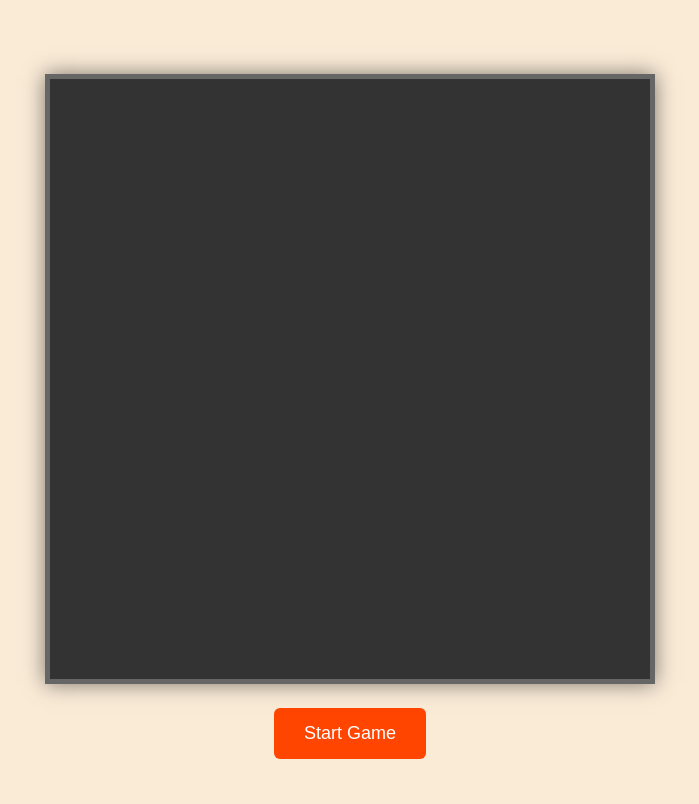
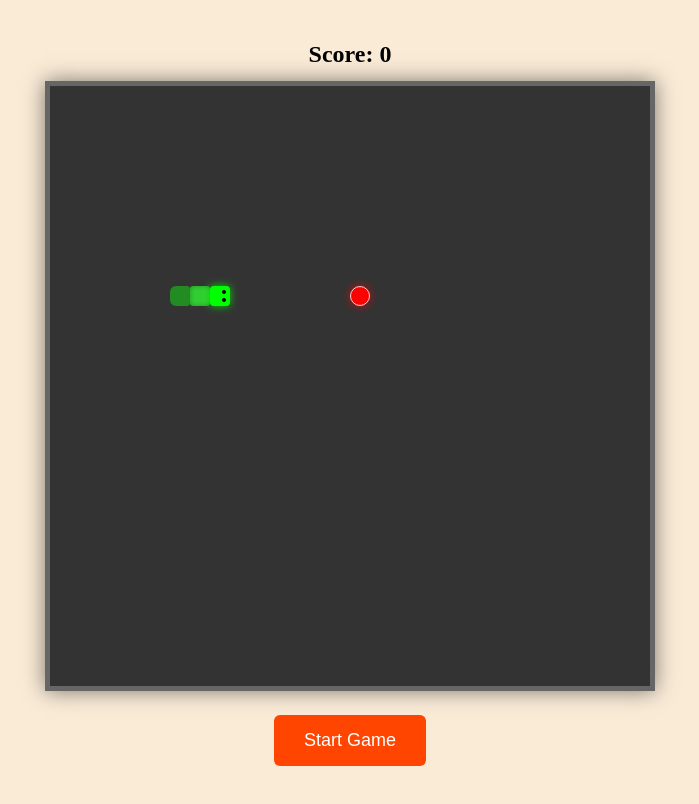
Before and after one commit to Usman302-lab/Snake-Game, a plain HTML site: page index.html in a window 1280 px wide. Shown: the whole page, without its empty margins (290-989 px from the left). Drawn offline with Linux system fonts and the light colour scheme.

Commit message:
added styles

```diff
--- a/index.html
+++ b/index.html
@@ -3,16 +3,18 @@
 <head>
     <meta charset="UTF-8">
     <meta name="viewport" content="width=device-width, initial-scale=1.0">
-    <title>Document</title>
+    <title>Snake Game</title>
     <link rel="stylesheet" href="styles.css">
+    <style>
+        /* Prevent arrow key scrolling globally */
+        html, body {
+            overflow: hidden;
+            touch-action: none;
+        }
+    </style>
 </head>
 <body>
-    <!-- <div id="score-board"></div> -->
-    <div id="game-arena">
-
-    </div>
-
-    <script src="/index.js"></script>
-
+    <div id="game-arena"></div>
+    <script src="index.js"></script>
 </body>
 </html>
--- a/index.js
+++ b/index.js
@@ -3,52 +3,53 @@ document.addEventListener('DOMContentLoaded', function () {
     const gameArena = document.getElementById('game-arena');
     const arenaSize = 600;
     const cellSize = 20;
-    let score = 0; // Score of the game
-    let gameStarted = false; // Game status
-    let food = { x: 300, y: 200 }; // {x: 15*20, y: 10*20} // -> cell coordinate -> pixels// top left pixels for food
-    let snake = [{x: 160, y: 200}, {x: 140, y: 200}, {x: 120, y: 200}]; // [head, body, tail]
+    let score = 0;
+    let gameStarted = false;
+    let food = { x: 300, y: 200 };
+    let snake = [{x: 160, y: 200}, {x: 140, y: 200}, {x: 120, y: 200}];
 
-    let dx = cellSize; // +20
+    let dx = cellSize;
     let dy = 0;
     let intervalId;
     let gameSpeed = 200;
 
     function moveFood() {
         let newX, newY;
-
         do {
-            newX = Math.floor(Math.random() * 30) * cellSize;
-            newY = Math.floor(Math.random() * 30) * cellSize;
+            newX = Math.floor(Math.random() * (arenaSize / cellSize)) * cellSize;
+            newY = Math.floor(Math.random() * (arenaSize / cellSize)) * cellSize;
         } while(snake.some(snakeCell => snakeCell.x === newX && snakeCell.y === newY));
-
         food = { x: newX, y: newY };
     }
+
     function updateSnake() {
         const newHead = { x: snake[0].x + dx, y: snake[0].y + dy };
-        snake.unshift(newHead); // Add new head to the snake
+        snake.unshift(newHead);
 
-        // check collision with food
         if(newHead.x === food.x && newHead.y === food.y) {
             score += 10;
             moveFood();
-
             if(gameSpeed > 50) {
                 clearInterval(intervalId);
                 gameSpeed -= 10;
                 gameLoop();
             }
-
         } else {
-            snake.pop(); // Remove tail
+            snake.pop();
         }
     }
 
     function changeDirection(e) {
-        console.log("key pressed", e);
+        // Prevent default arrow key scrolling
+        if(['ArrowUp', 'ArrowDown', 'ArrowLeft', 'ArrowRight'].includes(e.key)) {
+            e.preventDefault();
+        }
+
         const isGoingDown = dy === cellSize;
         const isGoingUp = dy === -cellSize;
         const isGoingRight = dx === cellSize;
         const isGoingLeft = dx === -cellSize;
+
         if(e.key === 'ArrowUp' && !isGoingDown ) {
             dx = 0;
             dy = -cellSize;
@@ -73,52 +74,89 @@ document.addEventListener('DOMContentLoaded', function () {
     }
 
     function drawFoodAndSnake() {
-        gameArena.innerHTML = ''; // Clear the game arena
-        // wipe out everything and redraw with new positions
+        gameArena.innerHTML = '';
 
-        snake.forEach((snakeCell) => {
-            const snakeElement = drawDiv(snakeCell.x, snakeCell.y, 'snake');
-            gameArena.appendChild(snakeElement);
-        })
+        // Draw snake with different styling for head, body, and tail
+        snake.forEach((snakeCell, index) => {
+            let className;
+            if(index === 0) {
+                className = 'snake-head';
+                // Add eyes to snake head based on direction
+                const headElement = drawDiv(snakeCell.x, snakeCell.y, className);
+
+                // Create eyes based on direction
+                const eyeStyle = 'position:absolute;width:4px;height:4px;background-color:black;border-radius:50%;';
+                const leftEye = document.createElement('div');
+                const rightEye = document.createElement('div');
+
+                if(dx > 0) { // Moving right
+                    leftEye.style.cssText = eyeStyle + 'top:4px;left:12px;';
+                    rightEye.style.cssText = eyeStyle + 'top:12px;left:12px;';
+                } else if(dx < 0) { // Moving left
+                    leftEye.style.cssText = eyeStyle + 'top:4px;left:4px;';
+                    rightEye.style.cssText = eyeStyle + 'top:12px;left:4px;';
+                } else if(dy > 0) { // Moving down
+                    leftEye.style.cssText = eyeStyle + 'top:12px;left:4px;';
+                    rightEye.style.cssText = eyeStyle + 'top:12px;left:12px;';
+                } else if(dy < 0) { // Moving up
+                    leftEye.style.cssText = eyeStyle + 'top:4px;left:4px;';
+                    rightEye.style.cssText = eyeStyle + 'top:4px;left:12px;';
+                }
+
+                headElement.appendChild(leftEye);
+                headElement.appendChild(rightEye);
+                gameArena.appendChild(headElement);
+
+            } else if(index === snake.length - 1) {
+                className = 'snake-tail';
+                gameArena.appendChild(drawDiv(snakeCell.x, snakeCell.y, className));
+            } else {
+                className = 'snake-body';
+                gameArena.appendChild(drawDiv(snakeCell.x, snakeCell.y, className));
+            }
+        });
 
         const foodElement = drawDiv(food.x, food.y, 'food');
         gameArena.appendChild(foodElement);
     }
 
     function isGameOver() {
-        // snake collision checks
+        // Snake collision with itself
         for(let i = 1; i < snake.length; i++) {
             if(snake[0].x === snake[i].x && snake[0].y === snake[i].y) {
                 return true;
             }
         }
 
-        // wall collision checks
-        const hitLeftWall = snake[0].x < 0; // snake[0] -> head
-        const hitRightWall = snake[0].x > arenaSize - cellSize;
+        // Fixed wall collision - check if head is EXACTLY at or outside walls
+        const hitLeftWall = snake[0].x < 0;
+        const hitRightWall = snake[0].x >= arenaSize; // Fixed: >= instead of >
         const hitTopWall = snake[0].y < 0;
-        const hitBottomWall = snake[0].y > arenaSize - cellSize;
+        const hitBottomWall = snake[0].y >= arenaSize; // Fixed: >= instead of >
+
         return hitLeftWall || hitRightWall || hitTopWall || hitBottomWall;
     }
 
     function gameLoop(){
-        intervalId=setInterval(()=>{
+        intervalId = setInterval(() => {
             if(isGameOver()){
                 clearInterval(intervalId);
-                gameStarted=false;
-                alert('Game Over'+'\n'+'Your Score: '+score);
+                gameStarted = false;
+                document.removeEventListener('keydown', changeDirection);
+                alert('Game Over!\nYour Score: ' + score);
+                location.reload(); // Reload to restart
                 return;
             }
             updateSnake();
             drawFoodAndSnake();
             drawScoreBoard();
-        },gameSpeed)
+        }, gameSpeed);
     }
 
     function runGame(){
         if(!gameStarted){
-            gameStarted=true;
-            document.addEventListener('keydown',changeDirection);
+            gameStarted = true;
+            document.addEventListener('keydown', changeDirection);
             gameLoop();
         }
     }
@@ -128,21 +166,24 @@ document.addEventListener('DOMContentLoaded', function () {
         scoreBoard.textContent = `Score: ${score}`;
     }
 
+    function initiateGame(){
+        const scoreBoard = document.createElement('div');
+        scoreBoard.id = 'score-board';
+        scoreBoard.textContent = 'Score: 0';
+        document.body.insertBefore(scoreBoard, gameArena);
 
-    function initiateGame(){
-        const scoreBoard=document.createElement('div');
-        scoreBoard.id='score-board';
-        document.body.insertBefore(scoreBoard,gameArena);
-        const startButton=document.createElement('button');
-        startButton.textContent='Start Game';
+        const startButton = document.createElement('button');
+        startButton.textContent = 'Start Game';
         startButton.classList.add('start-button');
-        startButton.addEventListener('click',function startGame(){
-            startButton.style.display='none';
+        startButton.addEventListener('click', function startGame(){
+            startButton.style.display = 'none';
             runGame();
-        })
+        });
         document.body.appendChild(startButton);
+
+        // Draw initial state
+        drawFoodAndSnake();
     }
 
     initiateGame();
-
 });
--- a/styles.css
+++ b/styles.css
@@ -6,6 +6,9 @@ body {
     height: 100vh;
     background-color: antiquewhite;
     text-align: center;
+    margin: 0;
+    padding: 0;
+    overflow: hidden; /* Prevent scrollbars */
 }
 
 #game-arena {
@@ -16,6 +19,7 @@ body {
     border: 5px solid #666;
     margin-bottom: 20px;
     box-shadow: 0 0 20px rgba(0, 0, 0, 0.5);
+    overflow: hidden; /* Prevent any overflow */
 }
 
 #score-board {
@@ -23,6 +27,7 @@ body {
     font-weight: bold;
     color: black;
     margin: 10px 0;
+    height: 30px;
 }
 
 .start-button {
@@ -36,27 +41,61 @@ body {
     cursor: pointer;
     border: none;
     border-radius: 6px;
+    transition: background-color 0.3s;
+}
+
+.start-button:hover {
+    background-color: #ff4500cc;
 }
 
 .food {
-    width: 20px;
-    height: 20px;
+    width: 18px;
+    height: 18px;
     background-color: red;
     position: absolute;
     border-radius: 50%;
     animation: blink 1s infinite;
+    box-shadow: 0 0 10px rgba(255, 0, 0, 0.7);
+    border: 1px solid #ffcccc;
 }
 
 @keyframes blink {
+    0%, 100% {
+        transform: scale(1);
+        box-shadow: 0 0 10px rgba(255, 0, 0, 0.7);
+    }
     50% {
-        opacity: 0.5;
+        transform: scale(1.1);
+        box-shadow: 0 0 20px rgba(255, 0, 0, 1);
     }
 }
 
-.snake {
+/* Snake styling */
+.snake-head {
     width: 20px;
     height: 20px;
-    background-color: chartreuse;
+    background-color: #00ff00;
     position: absolute;
-    border-radius: 5px;
+    border-radius: 4px;
+    box-shadow: 0 0 8px rgba(0, 255, 0, 0.8);
+    z-index: 2;
 }
+
+.snake-body {
+    width: 20px;
+    height: 20px;
+    background-color: #32cd32;
+    position: absolute;
+    border-radius: 3px;
+    box-shadow: inset 0 0 5px rgba(0, 0, 0, 0.3);
+    z-index: 1;
+}
+
+.snake-tail {
+    width: 20px;
+    height: 20px;
+    background-color: #228b22;
+    position: absolute;
+    border-radius: 6px 3px 3px 6px;
+    z-index: 1;
+}
```
